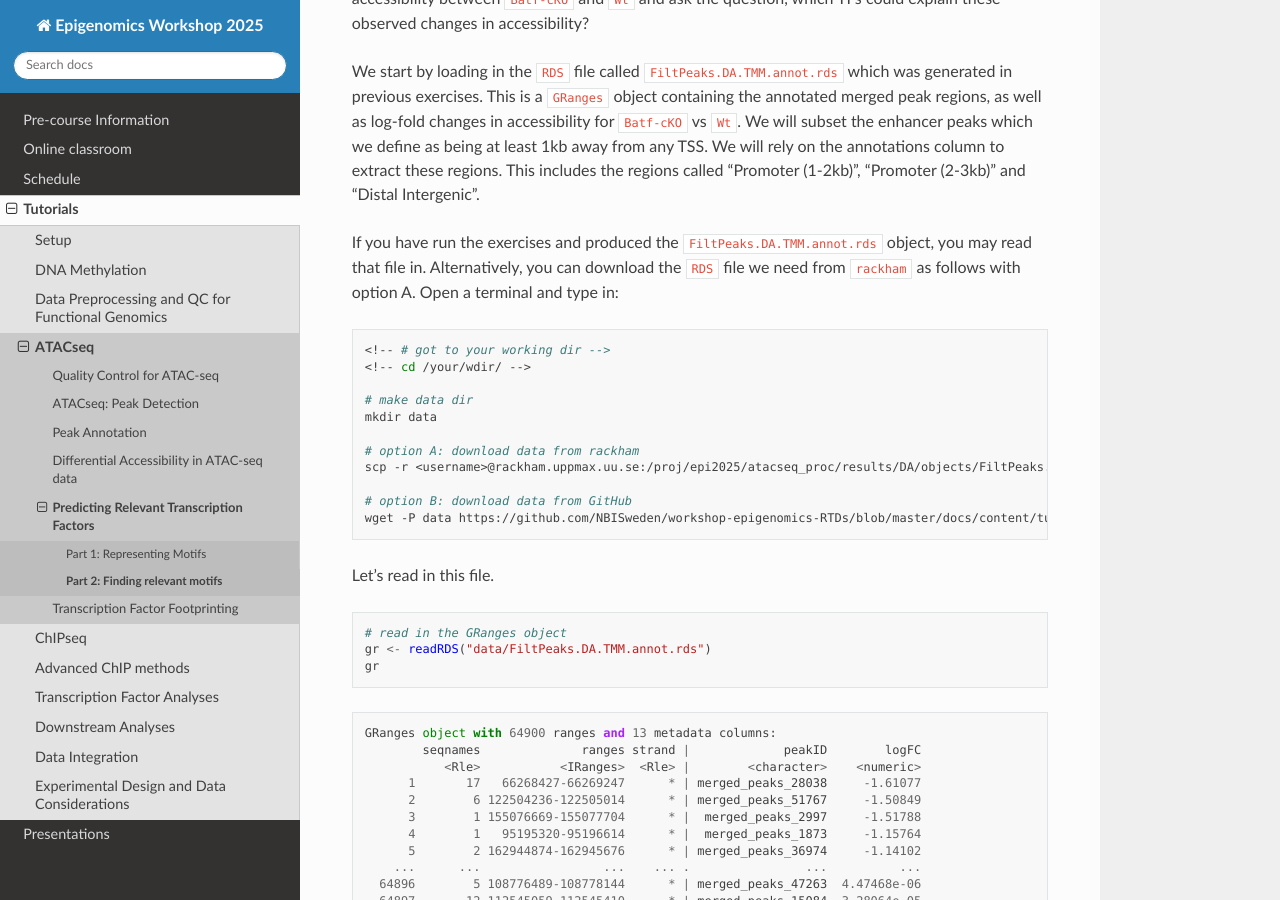
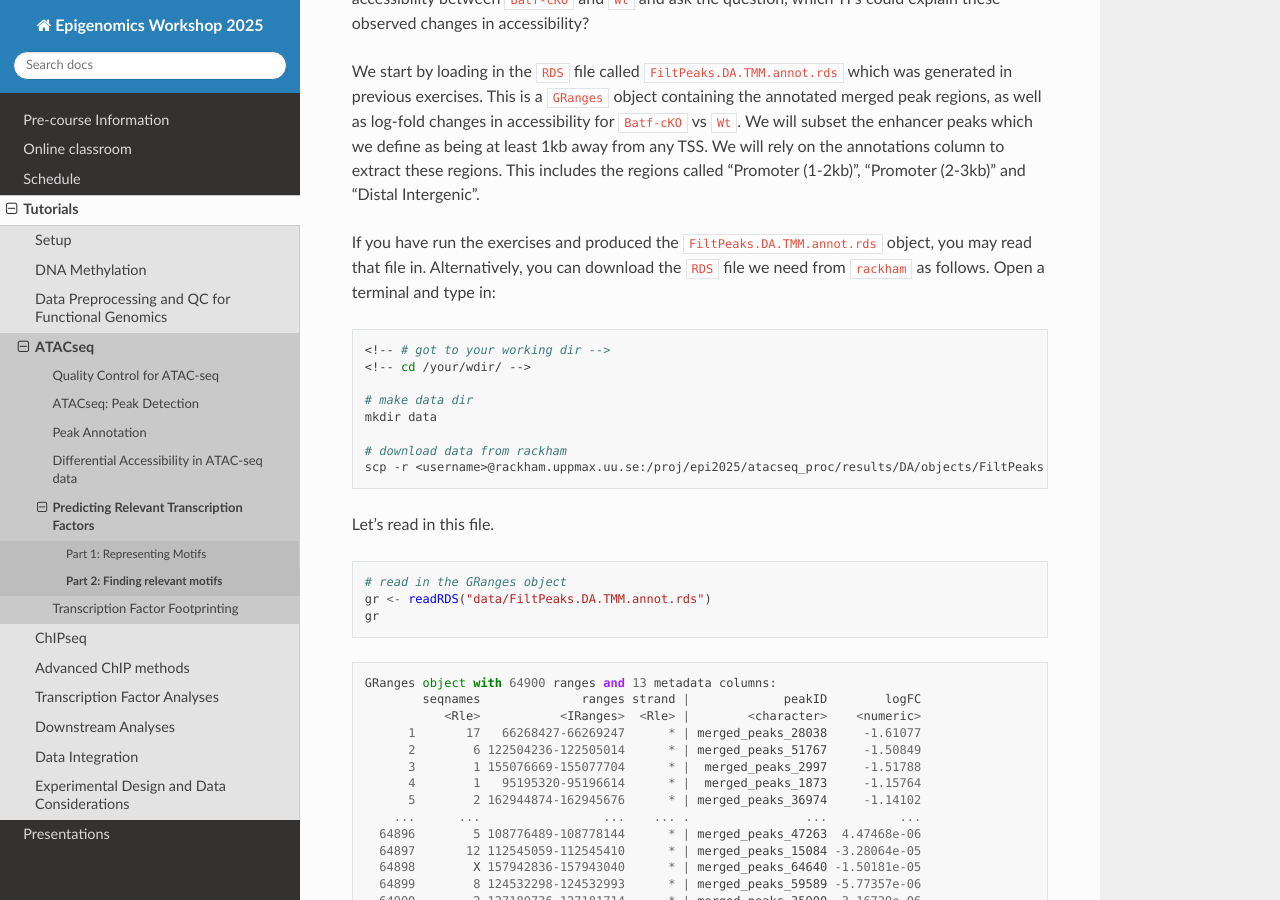
Before and after one commit to NBISweden/workshop-epigenomics-RTDs, a Sphinx documentation site: the page built from docs/content/tutorials/motifAnalyses/motifAnalysesWithMonalisa.rst, in a window 1280 px wide and 900 px high, scrolled down 2052 px. Built offline with Sphinx 7.4.7 and the Read the Docs theme 3.1.0, drawn with Linux system fonts in a browser that asks for light colours; some of the changed text lies outside the part shown.

Commit message:
in motifAnalyses folder - remove doc on downloading from GH

````diff
--- a/docs/content/tutorials/motifAnalyses/motifAnalysesWithMonalisa.qmd
+++ b/docs/content/tutorials/motifAnalyses/motifAnalysesWithMonalisa.qmd
@@ -95,7 +95,7 @@ We start by loading in the `RDS` file called `FiltPeaks.DA.TMM.annot.rds` which
 
 If you have run the exercises and produced the `FiltPeaks.DA.TMM.annot.rds`
 object, you may read that file in. Alternatively, you can download the `RDS`
-file we need from `rackham` as follows with option A. Open a terminal and type in:
+file we need from `rackham` as follows. Open a terminal and type in:
 
 ```{bash}
 #| eval: false
@@ -106,11 +106,9 @@ file we need from `rackham` as follows with option A. Open a terminal and type i
 # make data dir
 mkdir data
 
-# option A: download data from rackham
+# download data from rackham
 scp -r <username>@rackham.uppmax.uu.se:/proj/epi2025/atacseq_proc/results/DA/objects/FiltPeaks.DA.TMM.annot.rds data
 
-# option B: download data from GitHub
-wget -P data https://github.com/NBISweden/workshop-epigenomics-RTDs/blob/master/docs/content/tutorials/motifAnalyses/data/FiltPeaks.DA.TMM.annot.rds
 ```
 
 
--- a/docs/content/tutorials/motifAnalyses/motifAnalysesWithMonalisa.rst
+++ b/docs/content/tutorials/motifAnalyses/motifAnalysesWithMonalisa.rst
@@ -133,7 +133,7 @@ called “Promoter (1-2kb)”, “Promoter (2-3kb)” and “Distal Intergenic
 If you have run the exercises and produced the
 ``FiltPeaks.DA.TMM.annot.rds`` object, you may read that file in.
 Alternatively, you can download the ``RDS`` file we need from
-``rackham`` as follows with option A. Open a terminal and type in:
+``rackham`` as follows. Open a terminal and type in:
 
 .. container:: cell
 
@@ -145,11 +145,8 @@ Alternatively, you can download the ``RDS`` file we need from
       # make data dir
       mkdir data
 
-      # option A: download data from rackham
+      # download data from rackham
       scp -r <username>@rackham.uppmax.uu.se:/proj/epi2025/atacseq_proc/results/DA/objects/FiltPeaks.DA.TMM.annot.rds data
-
-      # option B: download data from GitHub
-      wget -P data https://github.com/NBISweden/workshop-epigenomics-RTDs/blob/master/docs/content/tutorials/motifAnalyses/data/FiltPeaks.DA.TMM.annot.rds
 
 Let’s read in this file.
 
````
Also changed, not shown: other parts of docs/content/tutorials/motifAnalyses/motifAnalysesWithMonalisa.rst (+2 -2 lines).
